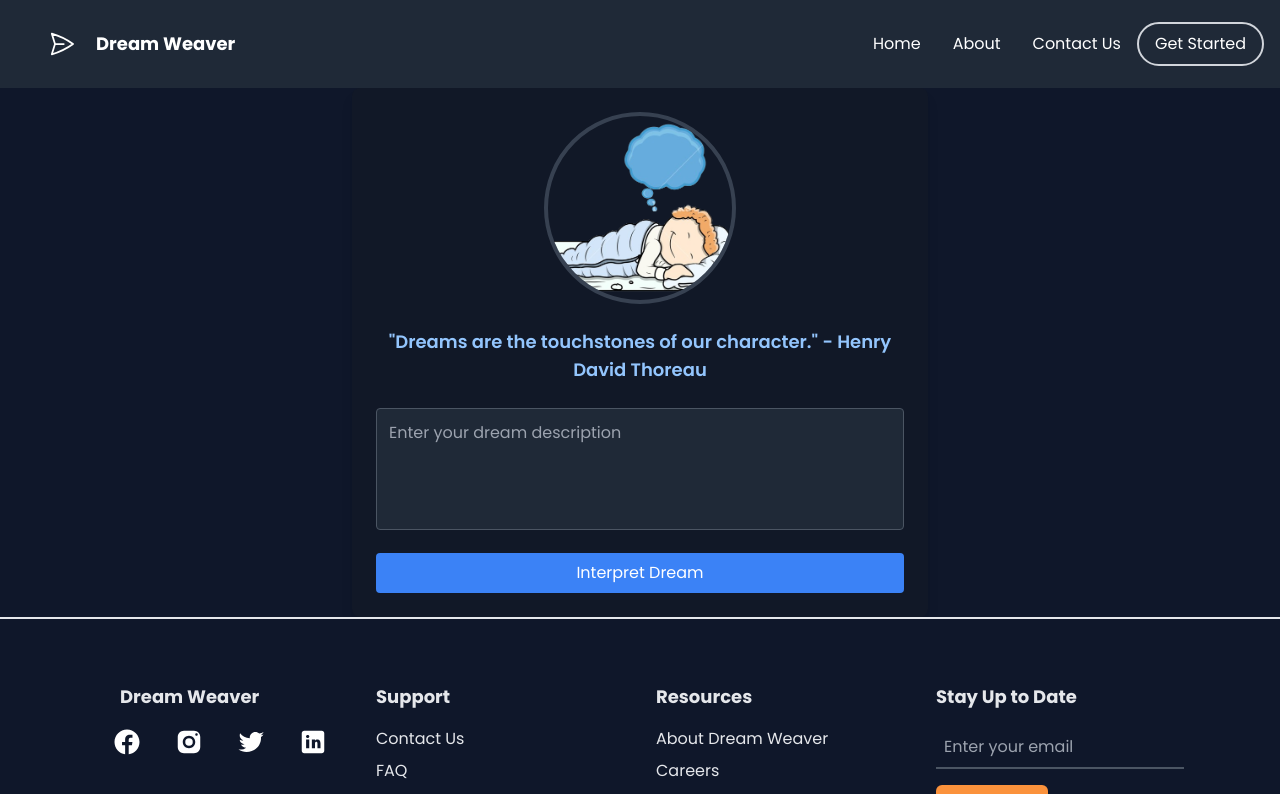
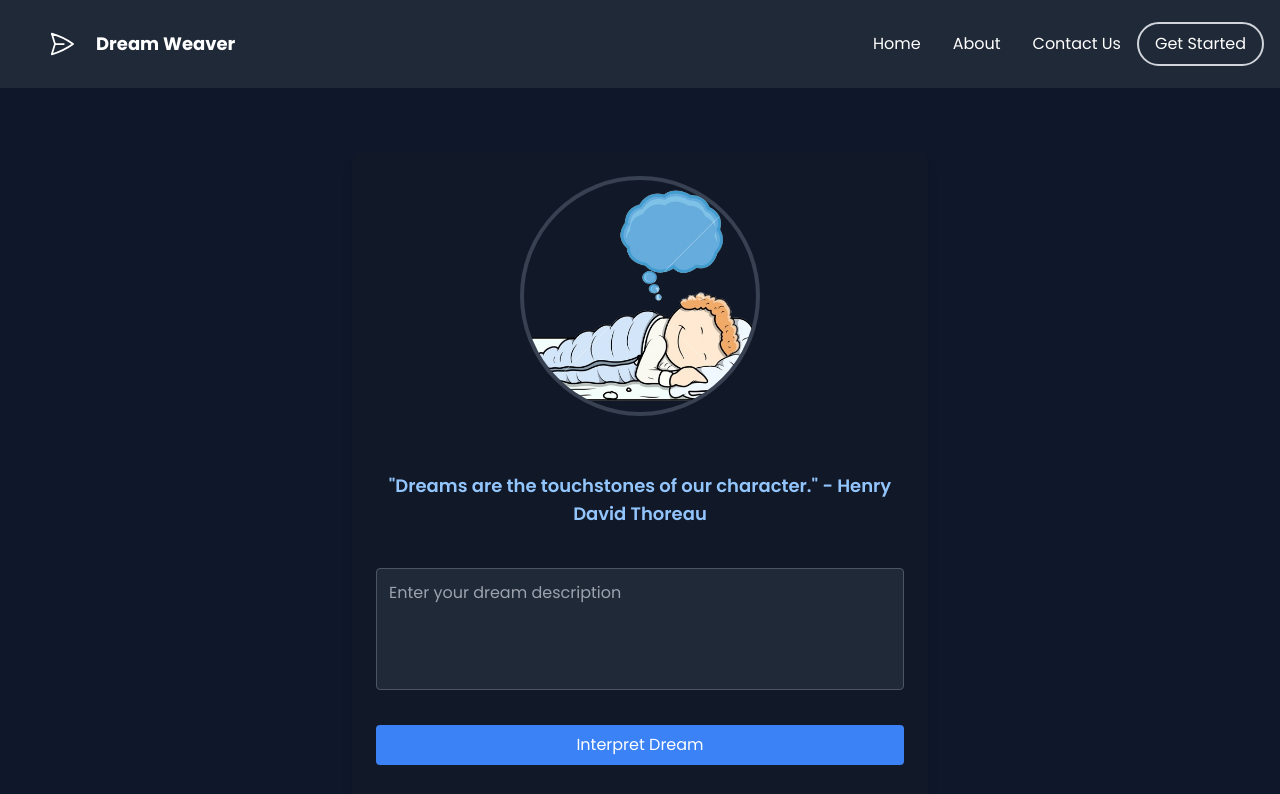
Before and after one commit to Sujan-Koirala021/dream-weaver, a React (Create React App) app in the folder client/: page /home in a window 1280 px wide. Shown: the top 794 px of the page. Built offline with nearby package versions, Linux system fonts and the light colour scheme.

Commit message:
Style form

```diff
--- a/client/src/pages/QueryForm.jsx
+++ b/client/src/pages/QueryForm.jsx
@@ -43,22 +43,22 @@ function DreamForm() {
   };
 
   return (
-    <div className="max-w-xl mx-auto p-6 bg-gray-900 rounded-lg shadow-lg text-white">
+    <div className="mt-16 max-w-xl mx-auto p-6 bg-gray-900 rounded-lg shadow-lg text-white">
       <div className="flex justify-center mb-6">
-        <img src={dreamImage} alt="Dream" className="w-48 h-48 object-cover rounded-full border-4 border-gray-700" />
+        <img src={dreamImage} alt="Dream" className="w-60 h-60 object-cover rounded-full border-4 border-gray-700 mb-8" />
       </div>
-      <div className="mb-6 text-center text-lg font-semibold text-blue-300 animate-fade-in">
+      <div className="mb-10 text-center text-lg font-semibold text-blue-300 animate-fade-in">
         "Dreams are the touchstones of our character." - Henry David Thoreau
       </div>
       <textarea
-        className="w-full p-3 bg-gray-800 text-white border border-gray-600 rounded mb-4 resize-none focus:outline-none focus:ring-2 focus:ring-blue-500"
+        className="w-full mb-7 p-3 bg-gray-800 text-white border border-gray-600 rounded mb-4 resize-none focus:outline-none focus:ring-2 focus:ring-blue-500"
         value={dreamDescription}
         onChange={(e) => setDreamDescription(e.target.value)}
         placeholder="Enter your dream description"
         rows="4"
       />
       <button
-        className="w-full bg-blue-500 text-white py-2 rounded hover:bg-blue-600 transition-colors duration-300 disabled:opacity-50"
+        className="w-full bg-blue-500 text-white py-2 rounded hover:bg-blue-700 transition-colors duration-300 disabled:opacity-50 mb-16"
         onClick={handleDreamSubmit}
         disabled={loading}
       >
```
